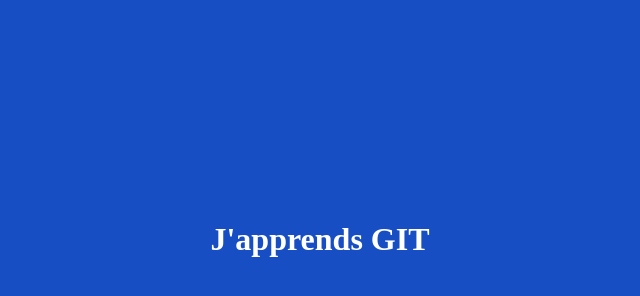
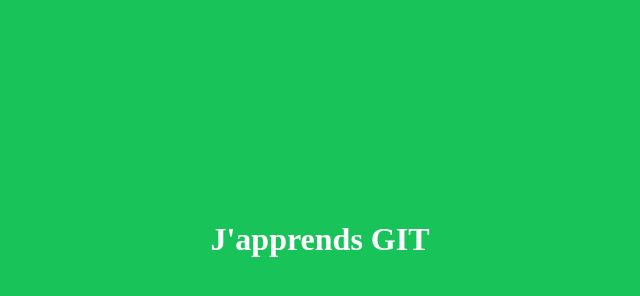
Before and after one commit to blawniczak/git_tut, a plain HTML site: page index.html in a window 1280 px wide. Shown: the whole page, without its empty margins (320-960 px from the left). Drawn offline with Linux system fonts and the light colour scheme.

Commit message:
Nouvelle modification de la couleur de fond

```diff
--- a/index.html
+++ b/index.html
@@ -6,7 +6,7 @@
 	<meta name="viewport" content="width=device-width, initial-scale=1.0">
 	<title>Tutoriel GIT initiation</title>
 </head>
-<body style="background-color: #184ec3">
+<body style="background-color: #18c35a">
 	<h1 style="text-align: center; padding-top: 200px; color: #ffffff;">J'apprends GIT</h1>
 </body>
 </html>
```
